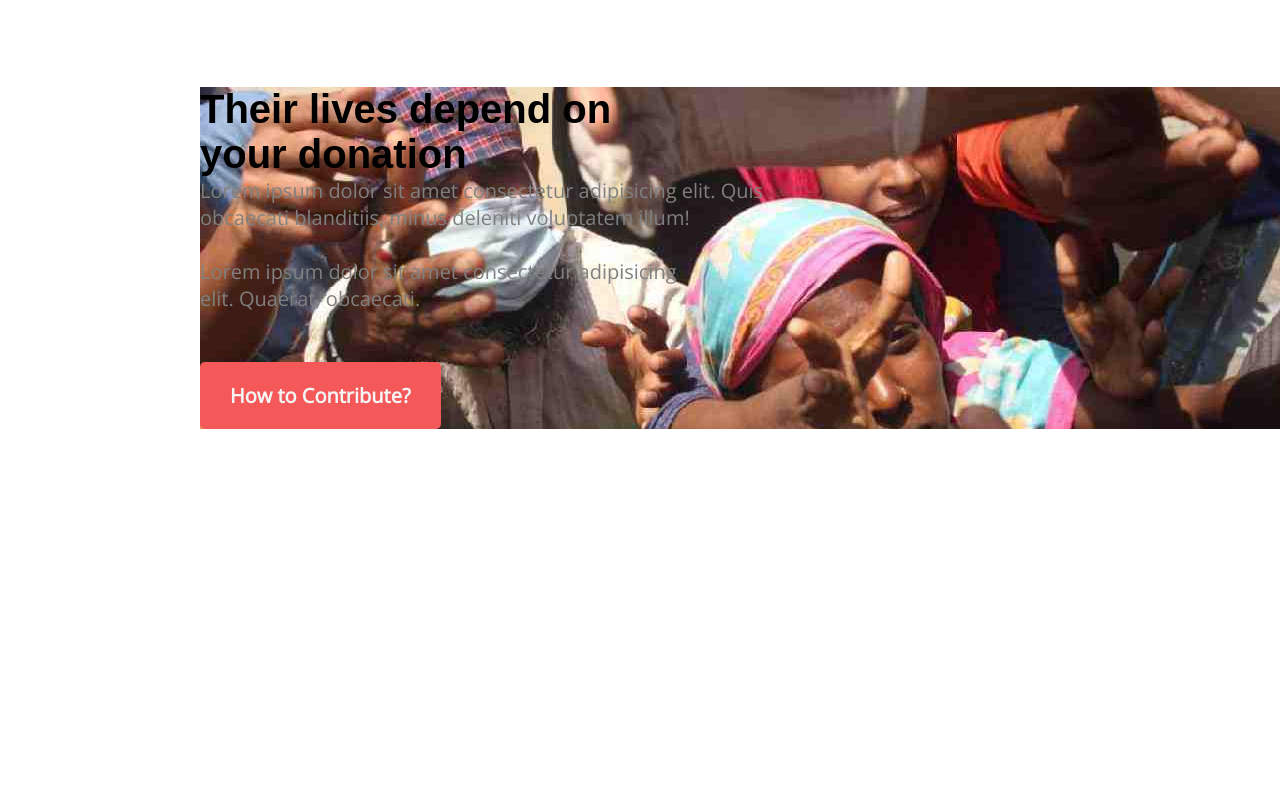
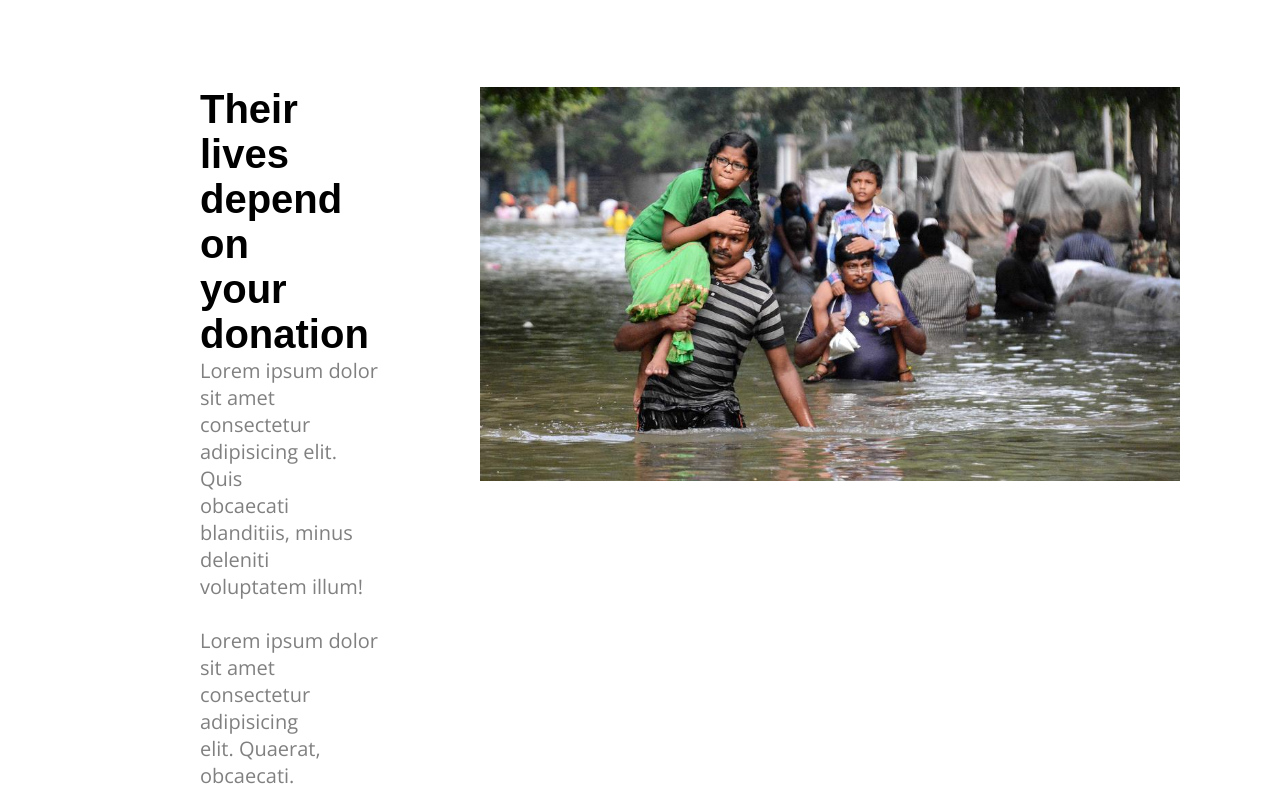
Before and after one commit to AhmedRahi18/donate-portfolio, a plain HTML site: page index.html in a window 1280 px wide. Shown: the part 1998-2790 px from the top of the page. Before the commit the page ends 2427 px from the top, so only its background shows below. Drawn offline with nearby package versions, Linux system fonts and the light colour scheme.

Commit message:
image added

```diff
--- a/index.html
+++ b/index.html
@@ -87,9 +87,8 @@
             </div>
         </div>
       </section>
-      <section>
-        <div class="depends-on-you">
-            <div class="depended">
+        <section class="xyz">
+            <div>
                 <h3 class="depend-title">
                     Their lives depend on
                 </h3>
@@ -108,8 +107,12 @@
                     How to Contribute?
                 </button>
             </div>
+            <div>
+                <img class="donation-img" src="./images/donation4.jpg" alt="">
+            </div>
         </section>
         </div>
+
     </main>
     <footer></footer>
   </body>
--- a/styles/donate.css
+++ b/styles/donate.css
@@ -78,8 +78,7 @@ hr {
 }
 .donate .btn-primary {
   margin: 40px;
-  margin-left: 750px;
-  align-items: center;
+  margin-left: 550px;
 }
 /* Donation plan */
 .donations {
@@ -135,6 +134,12 @@ hr {
     background-image: url("../images/donation8.jpg");
     background-repeat: no-repeat;
 }
-.depends-on-you{
-
+.xyz{
+    display: flex;
+    margin-left: 200px;
 }
+.donation-img{
+    width: 700px;
+    padding-right:100px ;
+    padding-left: 100px;
+}
```
Lines whose indentation alone changed are shown as unchanged.
